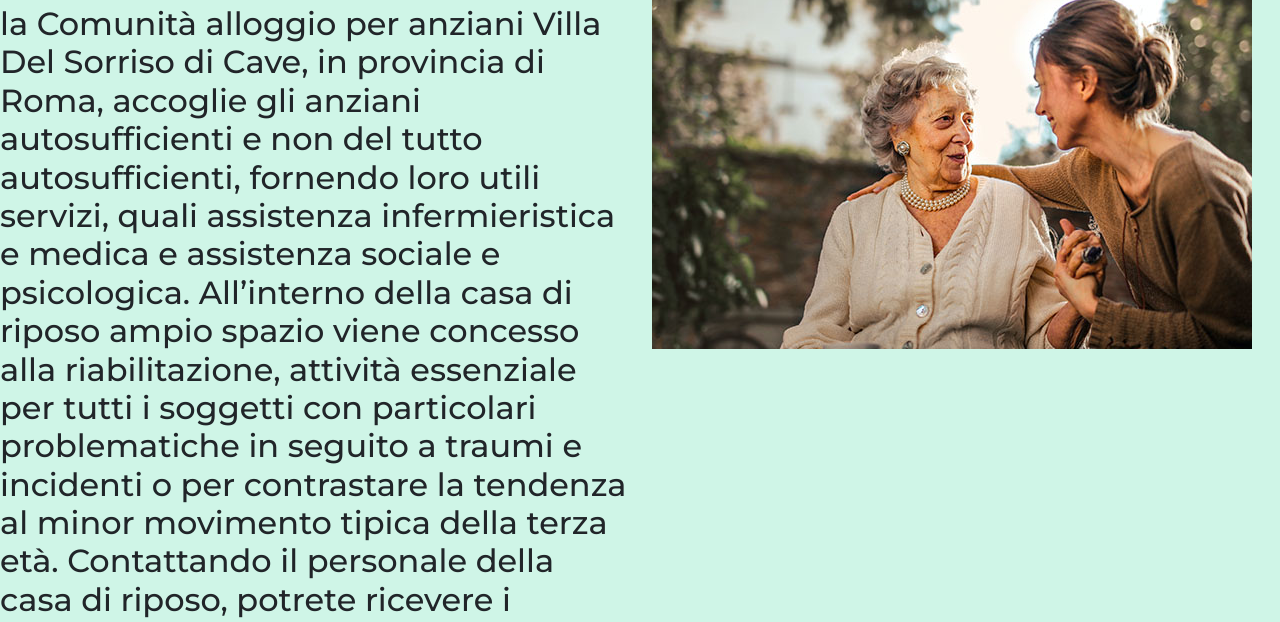
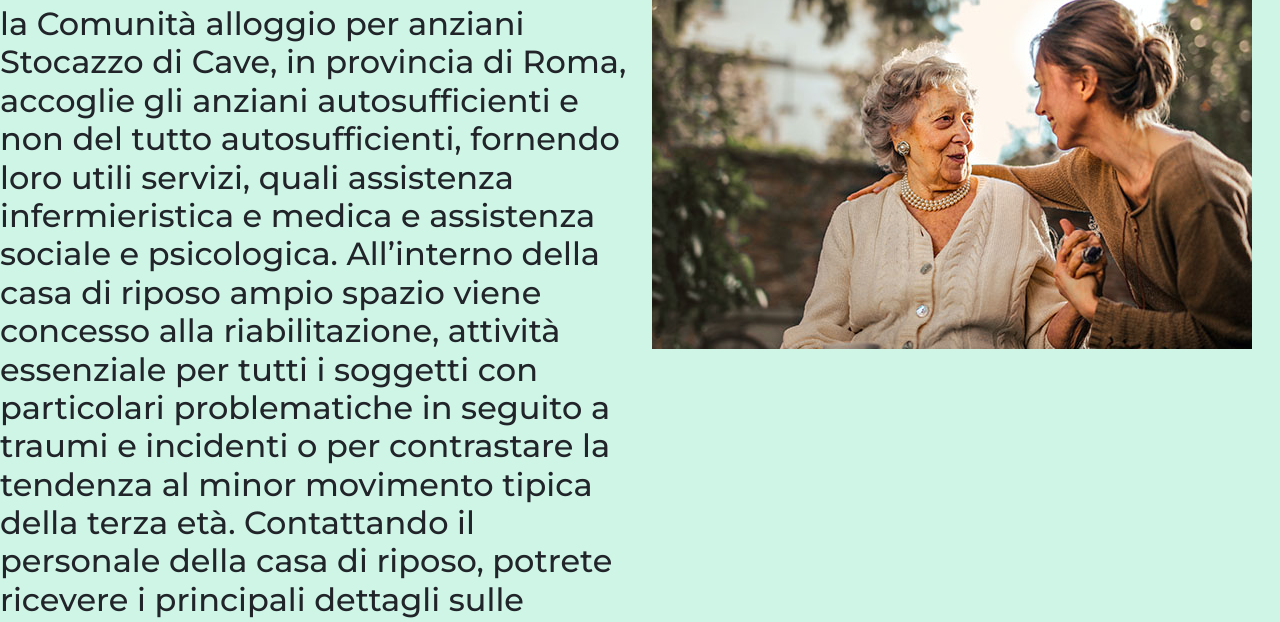
Before and after one commit to MarkCave94/02.Web-Dev-Projects-Residenza_WebSite_v2, a plain HTML site: page index.html in a window 1280 px wide. Shown: the part 167-789 px from the top of the page. Drawn offline with nearby package versions, Linux system fonts and the light colour scheme.

Commit message:
Primo commit visual studio code

```diff
--- a/index.html
+++ b/index.html
@@ -9,6 +9,9 @@
   <link href="https://fonts.googleapis.com/css2?family=Montserrat:wght@100;400;500&display=swap" rel="stylesheet">
   <link rel="icon" type="image/x-icon" href="immagini/residenza-san-giuseppe-website-favicon-color.png">
   <link href="https://cdn.jsdelivr.net/npm/bootstrap@5.2.2/dist/css/bootstrap.min.css" rel="stylesheet" integrity="sha384-Zenh87qX5JnK2Jl0vWa8Ck2rdkQ2Bzep5IDxbcnCeuOxjzrPF/et3URy9Bv1WTRi" crossorigin="anonymous">
+
+
+
 
 
 
@@ -73,12 +76,14 @@
   </nav>
 
 
+
+
   <div class="row" style="background-color:green">
 
 
     <div class="col-lg-6 col-md-2 col-sm-2" style="background-color:#CFF5E7">
       <h1>Residenza San Giuseppe</h1>
-      <h2>la Comunità alloggio per anziani Villa Del Sorriso di Cave,
+      <h2>la Comunità alloggio per anziani Stocazzo di Cave,
         in provincia di Roma, accoglie gli anziani autosufficienti e non del tutto autosufficienti,
          fornendo loro utili servizi, quali assistenza infermieristica e medica e assistenza sociale
          e psicologica. All’interno della casa di riposo ampio spazio viene concesso alla riabilitazione,
```
